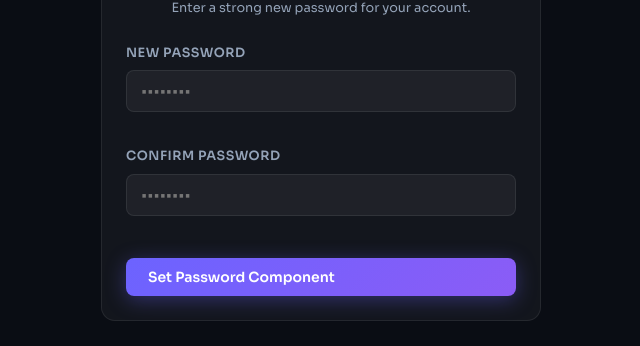
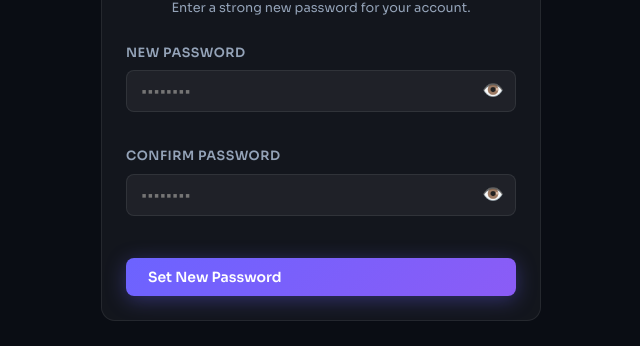
Before and after one commit to kalpesh1234567/EaseExam-Frontend, a React (Vite) app: page /reset-password/1 in a window 1280 px wide. Shown: the part 278-624 px from the top of the page, without its empty margins (319-959 px from the left). Built offline with nearby package versions, Linux system fonts and the light colour scheme; no server answers.

Commit message:
feat: add show/hide password toggle to Login, Signup and ResetPassword pages

```diff
--- a/src/pages/Login.jsx
+++ b/src/pages/Login.jsx
@@ -2,6 +2,37 @@ import React, { useState } from 'react';
 import { Link, useNavigate, useSearchParams } from 'react-router-dom';
 import api from '../api/axios';
 import { useAuth } from '../context/AuthContext';
+
+function PasswordInput({ id, value, onChange, placeholder, required = true }) {
+  const [show, setShow] = useState(false);
+  return (
+    <div style={{ position: 'relative' }}>
+      <input
+        id={id}
+        type={show ? 'text' : 'password'}
+        value={value}
+        onChange={onChange}
+        placeholder={placeholder}
+        required={required}
+        style={{ paddingRight: 44, width: '100%', boxSizing: 'border-box' }}
+      />
+      <button
+        type="button"
+        tabIndex={-1}
+        onClick={() => setShow(s => !s)}
+        style={{
+          position: 'absolute', right: 12, top: '50%', transform: 'translateY(-50%)',
+          background: 'none', border: 'none', cursor: 'pointer', padding: 0,
+          color: 'var(--text-3)', fontSize: '1.1rem', display: 'flex', alignItems: 'center',
+          lineHeight: 1
+        }}
+        aria-label={show ? 'Hide password' : 'Show password'}
+      >
+        {show ? '🙈' : '👁️'}
+      </button>
+    </div>
+  );
+}
 
 export default function Login() {
   const [searchParams] = useSearchParams();
@@ -47,7 +78,12 @@ export default function Login() {
           </div>
           <div className="form-group">
             <label>Password</label>
-            <input id="login-password" type="password" value={form.password} onChange={e => setForm({...form, password: e.target.value})} placeholder="Enter password" required />
+            <PasswordInput
+              id="login-password"
+              value={form.password}
+              onChange={e => setForm({...form, password: e.target.value})}
+              placeholder="Enter password"
+            />
           </div>
           <div style={{ textAlign:'right', marginTop:-8, marginBottom:16 }}>
             <Link to="/forgot-password" style={{ fontSize:'.85rem', color:'var(--text-3)' }}>Forgot Password?</Link>
--- a/src/pages/ResetPassword.jsx
+++ b/src/pages/ResetPassword.jsx
@@ -2,6 +2,39 @@ import React, { useState } from 'react';
 import { useParams, Link } from 'react-router-dom';
 import api from '../api/axios';
 import { useAuth } from '../context/AuthContext';
+
+function PasswordInput({ id, value, onChange, placeholder, required = true, minLength }) {
+  const [show, setShow] = useState(false);
+  return (
+    <div style={{ position: 'relative' }}>
+      <input
+        id={id}
+        type={show ? 'text' : 'password'}
+        className="input"
+        value={value}
+        onChange={onChange}
+        placeholder={placeholder}
+        required={required}
+        minLength={minLength}
+        style={{ paddingRight: 44, width: '100%', boxSizing: 'border-box' }}
+      />
+      <button
+        type="button"
+        tabIndex={-1}
+        onClick={() => setShow(s => !s)}
+        style={{
+          position: 'absolute', right: 12, top: '50%', transform: 'translateY(-50%)',
+          background: 'none', border: 'none', cursor: 'pointer', padding: 0,
+          color: 'var(--text-3)', fontSize: '1.1rem', display: 'flex', alignItems: 'center',
+          lineHeight: 1
+        }}
+        aria-label={show ? 'Hide password' : 'Show password'}
+      >
+        {show ? '🙈' : '👁️'}
+      </button>
+    </div>
+  );
+}
 
 export default function ResetPassword() {
   const { token } = useParams();
@@ -22,7 +55,6 @@ export default function ResetPassword() {
 
     try {
       const { data } = await api.put(`/auth/resetpassword/${token}`, { password });
-      // Log the user in with the newly returned token
       login(data.user, data.token);
       setSuccess(true);
     } catch (err) {
@@ -62,32 +94,28 @@ export default function ResetPassword() {
         <form onSubmit={handleSubmit} style={{ display:'flex', flexDirection:'column', gap:16 }}>
           <div className="form-group">
             <label>New Password</label>
-            <input
-              type="password"
-              className="input"
-              required
-              minLength="6"
+            <PasswordInput
+              id="new-password"
               value={password}
               onChange={e => setPassword(e.target.value)}
               placeholder="••••••••"
+              minLength="6"
             />
           </div>
 
           <div className="form-group">
             <label>Confirm Password</label>
-            <input
-              type="password"
-              className="input"
-              required
-              minLength="6"
+            <PasswordInput
+              id="confirm-password"
               value={confirmPassword}
               onChange={e => setConfirmPassword(e.target.value)}
               placeholder="••••••••"
+              minLength="6"
             />
           </div>
 
           <button type="submit" className="btn btn-primary" style={{ marginTop:8 }} disabled={loading}>
-            {loading ? 'Saving...' : 'Set Password Component'}
+            {loading ? 'Saving...' : 'Set New Password'}
           </button>
         </form>
       </div>
--- a/src/pages/Signup.jsx
+++ b/src/pages/Signup.jsx
@@ -2,6 +2,38 @@ import React, { useState } from 'react';
 import { Link, useNavigate, useSearchParams } from 'react-router-dom';
 import api from '../api/axios';
 import { useAuth } from '../context/AuthContext';
+
+function PasswordInput({ id, value, onChange, placeholder, required = true, minLength }) {
+  const [show, setShow] = useState(false);
+  return (
+    <div style={{ position: 'relative' }}>
+      <input
+        id={id}
+        type={show ? 'text' : 'password'}
+        value={value}
+        onChange={onChange}
+        placeholder={placeholder}
+        required={required}
+        minLength={minLength}
+        style={{ paddingRight: 44, width: '100%', boxSizing: 'border-box' }}
+      />
+      <button
+        type="button"
+        tabIndex={-1}
+        onClick={() => setShow(s => !s)}
+        style={{
+          position: 'absolute', right: 12, top: '50%', transform: 'translateY(-50%)',
+          background: 'none', border: 'none', cursor: 'pointer', padding: 0,
+          color: 'var(--text-3)', fontSize: '1.1rem', display: 'flex', alignItems: 'center',
+          lineHeight: 1
+        }}
+        aria-label={show ? 'Hide password' : 'Show password'}
+      >
+        {show ? '🙈' : '👁️'}
+      </button>
+    </div>
+  );
+}
 
 export default function Signup() {
   const [searchParams] = useSearchParams();
@@ -59,7 +91,13 @@ export default function Signup() {
           </div>
           <div className="form-group">
             <label>Password</label>
-            <input id="password" type="password" placeholder="Min 6 characters" {...f('password')} minLength={6} />
+            <PasswordInput
+              id="password"
+              value={form.password}
+              onChange={e => setForm({...form, password: e.target.value})}
+              placeholder="Min 6 characters"
+              minLength={6}
+            />
           </div>
           <button id="signup-submit" type="submit" className="btn btn-primary" style={{ width:'100%', justifyContent:'center' }} disabled={loading}>
             {loading ? 'Creating account…' : `Create ${role === 'teacher' ? 'Teacher' : 'Student'} Account`}
```
